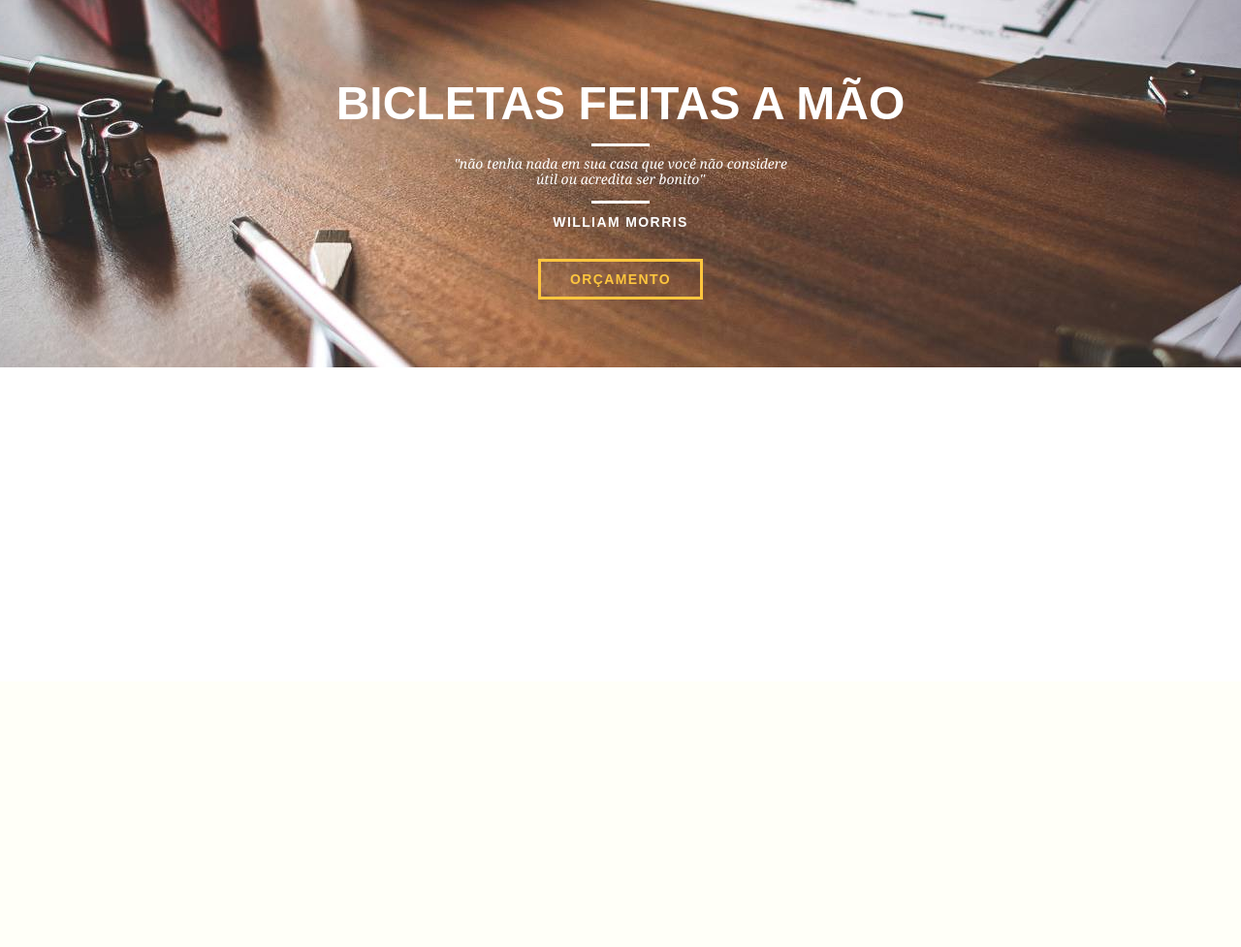
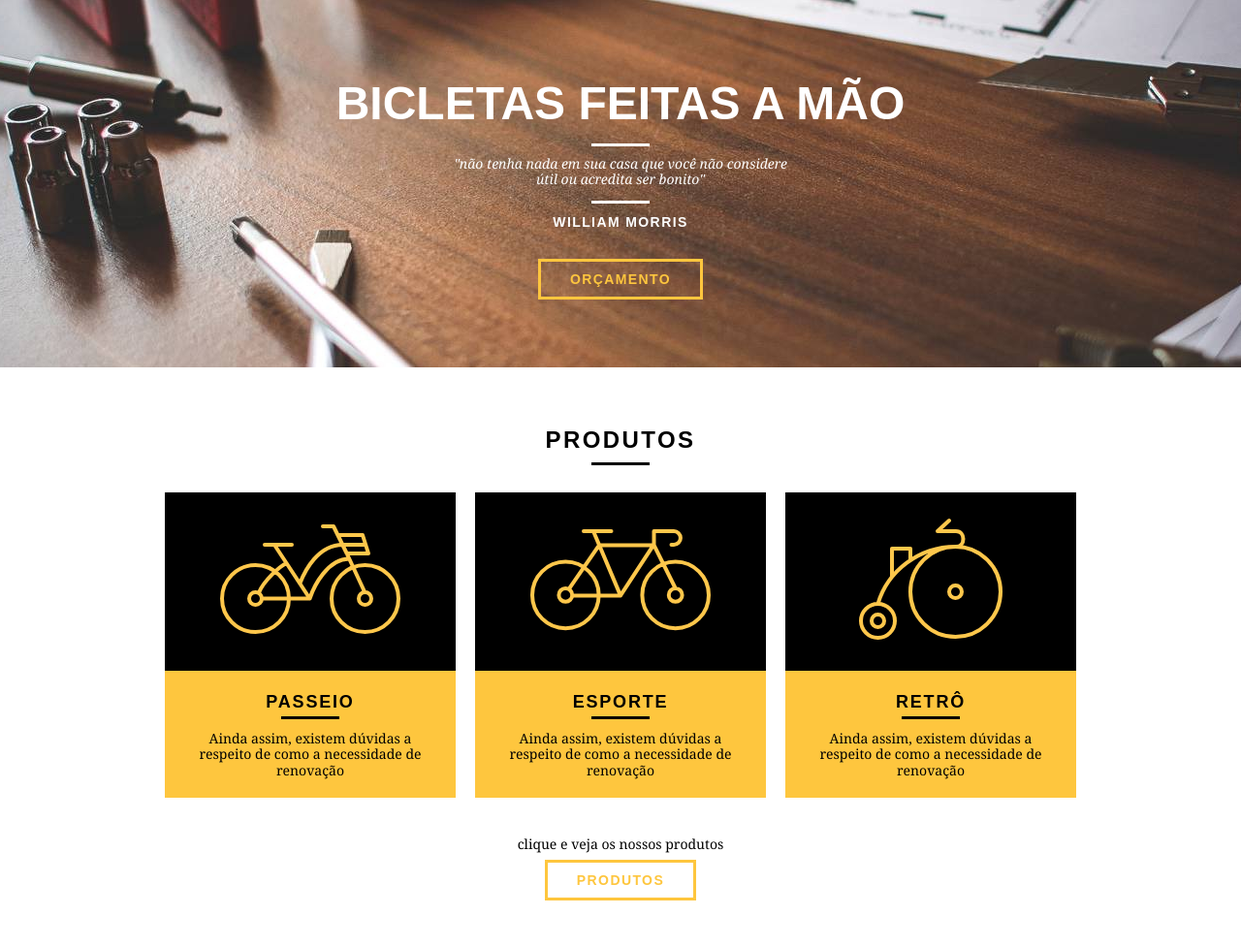
Before and after one commit to magno193/bikcraft_app, a PHP site: page / in a window 1280 px wide. Shown: the part 97-1074 px from the top of the page at 97% size. Before the commit the page ends 476 px from the top, so only its background shows below. Run offline with PHP 8.4, Linux system fonts and the light colour scheme; some libraries are stand-ins or nearby versions.

Commit message:
Estrutura e css de Home - Produtos

```diff
--- a/css/styles.css
+++ b/css/styles.css
@@ -24,6 +24,30 @@ p {
     color: #fff;
 }
 
+.btn.btn-preto:hover {
+    border: 3px solid #000;
+    color: #000;
+}
+
+.subtitulo {
+    font-size: 24px;
+    line-height: 30px;
+    font-weight: bold;
+    letter-spacing: .1em;
+    color: #000;
+    text-transform: uppercase;
+    text-align: center;
+}
+
+.subtitulo::after {
+    content: "";
+    display: block;
+    width: 60px;
+    height: 3px;
+    background: #000;
+    margin: 8px auto ;
+}
+
 /* Header */
 
 .header {
@@ -32,6 +56,7 @@ p {
     width: 100%;
     background: #fec63e;
     padding: 15px 0;
+    z-index: 1;
 }
 
 .header_menu {
@@ -95,7 +120,6 @@ p {
     height: 3px;
     background: #fff;
     margin: 14px auto 10px auto;
-
 }
 
 .quote-externo cite {
@@ -104,3 +128,51 @@ p {
     font-size: 14px;
     letter-spacing: 0.1em;
 }
+
+/* Produtos */
+.produtos {
+    padding: 60px 0;
+}
+
+.produtos_lista li {
+    background: #fec63e;
+    text-align: center;
+    margin-top: 20px;
+}
+
+.produtos_lista li h3{
+    font-weight: bold;
+    font-size: 18px;
+    line-height: 25px;
+    text-transform: uppercase;
+    letter-spacing: 0.1em;
+    margin-top: 20px;
+}
+
+.produtos_lista li h3::after{
+    content: "";
+    display: block;
+    width: 60px;
+    height: 3px;
+    background: #000;
+    margin: 2px auto;
+}
+
+.produtos_lista li p {
+    padding: 10px 20px 20px 20px;
+}
+
+.produtos_icone {
+    background: #000;
+    padding: 20px;
+}
+
+.call {
+    text-align: center;
+    clear: both;
+    padding-top: 40px;
+}
+
+.call p {
+    margin-bottom: 20px;
+}
--- a/index.html
+++ b/index.html
@@ -37,6 +37,39 @@
       <a href="produtos.html" class="btn">Orçamento</a>
     </div>
   </section>
+
+  <section class="produtos container">
+    <h2 class="subtitulo">Produtos</h2>
+
+    <ul class="produtos_lista">
+      <li class="grid-1-3">
+        <div class="produtos_icone">
+          <img src="img/produtos/passeio.svg" alt="Bikcraft Passeio">
+        </div>
+        <h3>Passeio</h3>
+        <p>Ainda assim, existem dúvidas a respeito de como a necessidade de renovação</p>
+      </li>
+      <li class="grid-1-3">
+        <div class="produtos_icone">
+          <img src="img/produtos/esporte.svg" alt="Bikcraft Esporte">
+        </div>
+        <h3>Esporte</h3>
+        <p>Ainda assim, existem dúvidas a respeito de como a necessidade de renovação</p>
+      </li>
+      <li class="grid-1-3">
+        <div class="produtos_icone">
+          <img src="img/produtos/retro.svg" alt="Bikcraft Retrô">
+        </div>
+        <h3>Retrô</h3>
+        <p>Ainda assim, existem dúvidas a respeito de como a necessidade de renovação</p>
+      </li>
+    </ul>
+
+    <div class="call">
+      <p>clique e veja os nossos produtos</p>
+      <a href="produtos.html" class="btn btn-preto">Produtos</a>
+    </div>
+  </section>
 </body>
 
 </html>
```
